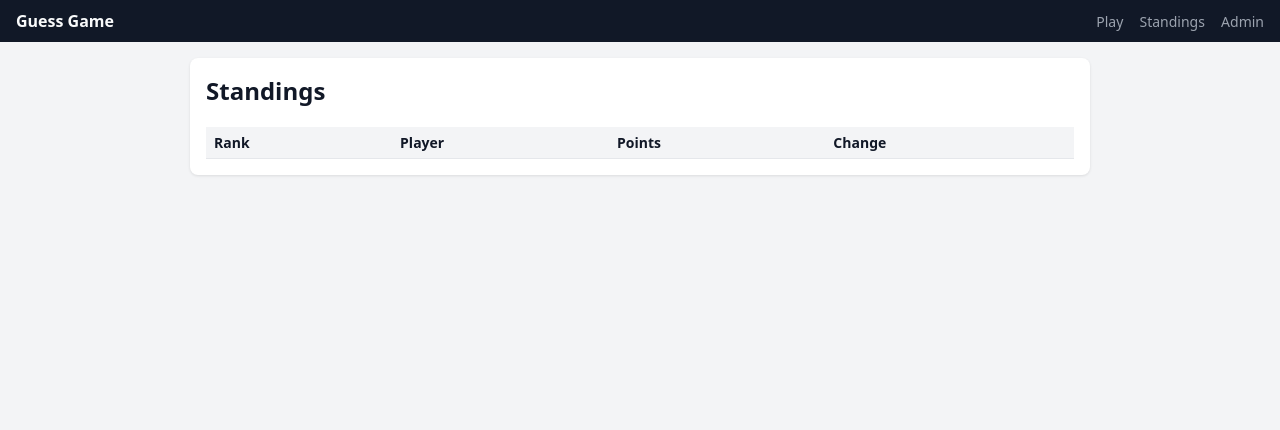
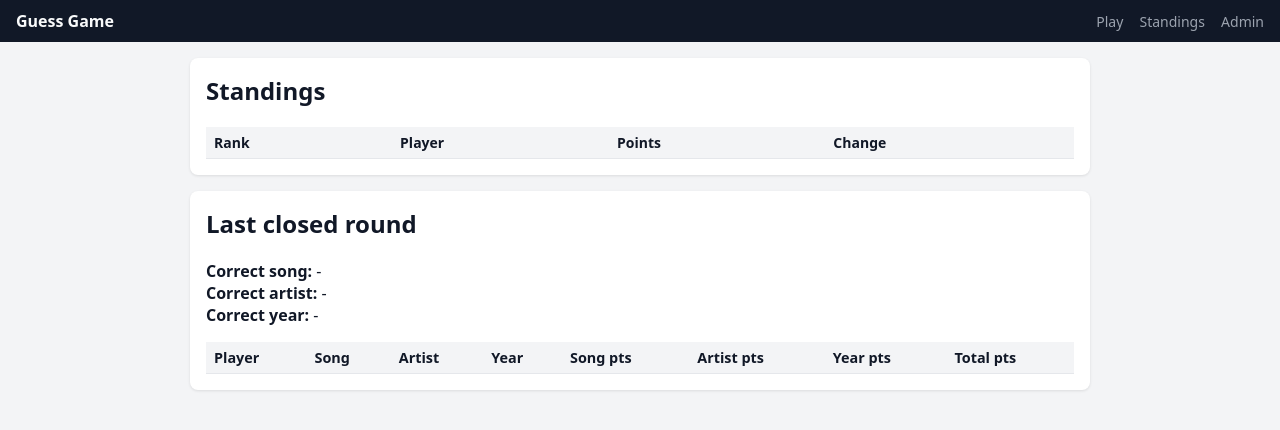
Before and after one commit to atiklc/HitsterWebApp, a Python web app: template templates/standings.html in a window 1280 px wide. Shown: the top 430 px of the page. Run offline with Jinja, Linux system fonts and the light colour scheme; the template is opened without the code that fills it, so the values that code supplies are empty.

Commit message:
Enhance standings display and add last round answers
Updated trend symbol and color for trend-same class. Added functionality to load last round answers and updated the corresponding HTML structure.

```diff
--- a/templates/standings.html
+++ b/templates/standings.html
@@ -9,7 +9,17 @@
     color: #ff5252;   /* red */
   }
   .trend-same {
-    color: #ffffff;   /* white / neutral, adjust if your bg is light */
+    color: #666666;   /* grey, visible on white background */
+  }
+
+  .answers-table th,
+  .answers-table td {
+    white-space: nowrap;
+    font-size: 0.9rem;
+  }
+
+  .answers-table td.player-name {
+    font-weight: 600;
   }
 </style>
 <script>
@@ -22,7 +32,7 @@
 
       data.forEach((row) => {
         let trendClass = "trend-same";
-        let trendSymbol = "■";
+        let trendSymbol = "•";
 
         if (row.delta > 0) {
           trendClass = "trend-up";
@@ -37,7 +47,9 @@
           <td>${row.rank}</td>
           <td>${row.player}</td>
           <td>${row.score}</td>
-          <td class="${trendClass}">${trendSymbol} ${row.delta}</td>
+          <td class="${trendClass}">
+            ${trendSymbol} ${row.delta > 0 ? "+" + row.delta : row.delta}
+          </td>
         `;
         tbody.appendChild(tr);
       });
@@ -46,9 +58,60 @@
     }
   }
 
+  async function loadLastRoundAnswers() {
+    try {
+      const res = await fetch("{{ url_for('api_last_round_answers') }}");
+      const data = await res.json();
+
+      const roundTitle = document.getElementById("round-title");
+      const correctSong = document.getElementById("correct-song");
+      const correctArtist = document.getElementById("correct-artist");
+      const correctYear = document.getElementById("correct-year");
+      const answersBody = document.getElementById("answers-body");
+
+      answersBody.innerHTML = "";
+      correctSong.textContent = "";
+      correctArtist.textContent = "";
+      correctYear.textContent = "";
+      roundTitle.textContent = "Last closed round";
+
+      if (!data.round) {
+        roundTitle.textContent = "No closed rounds yet";
+        return;
+      }
+
+      const r = data.round;
+
+      roundTitle.textContent = `Round #${r.id}: ${r.question}`;
+      correctSong.textContent = r.correct_song || "-";
+      correctArtist.textContent = r.correct_artist || "-";
+      correctYear.textContent = r.correct_year || "-";
+
+      data.answers.forEach((row) => {
+        const tr = document.createElement("tr");
+        tr.innerHTML = `
+          <td class="player-name">${row.player}</td>
+          <td>${row.song}</td>
+          <td>${row.artist}</td>
+          <td>${row.year}</td>
+          <td>${row.score_song}</td>
+          <td>${row.score_artist}</td>
+          <td>${row.score_year}</td>
+          <td>${row.total_score}</td>
+        `;
+        answersBody.appendChild(tr);
+      });
+
+    } catch (e) {
+      console.error("Error loading last round answers", e);
+    }
+  }
+
   document.addEventListener("DOMContentLoaded", () => {
     loadStandings();
-    setInterval(loadStandings, 3000); // update every 3 s
+    loadLastRoundAnswers();
+    setInterval(loadStandings, 3000);        // update standings
+    setInterval(loadLastRoundAnswers, 5000); // update last round answers
   });
 </script>
 {% endblock %}
@@ -70,4 +133,32 @@
     </tbody>
   </table>
 </div>
+
+<div class="card">
+  <h2 id="round-title">Last closed round</h2>
+
+  <p>
+    <strong>Correct song:</strong> <span id="correct-song">-</span><br>
+    <strong>Correct artist:</strong> <span id="correct-artist">-</span><br>
+    <strong>Correct year:</strong> <span id="correct-year">-</span>
+  </p>
+
+  <table class="answers-table">
+    <thead>
+      <tr>
+        <th>Player</th>
+        <th>Song</th>
+        <th>Artist</th>
+        <th>Year</th>
+        <th>Song pts</th>
+        <th>Artist pts</th>
+        <th>Year pts</th>
+        <th>Total pts</th>
+      </tr>
+    </thead>
+    <tbody id="answers-body">
+      <!-- filled by JS -->
+    </tbody>
+  </table>
+</div>
 {% endblock %}
```
